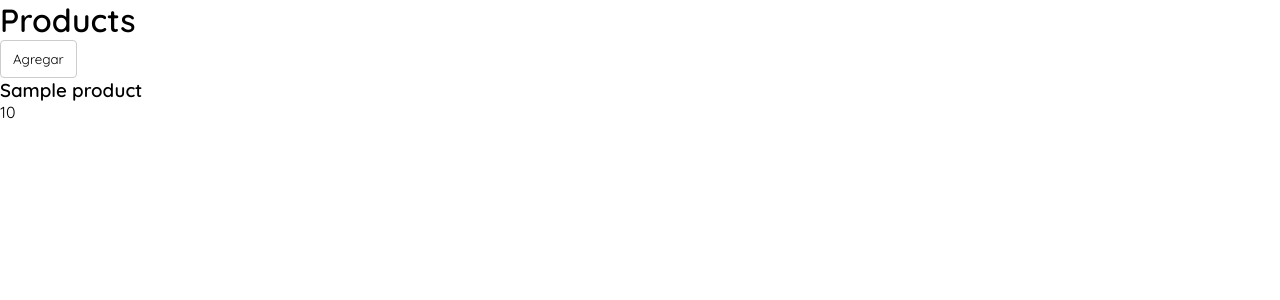
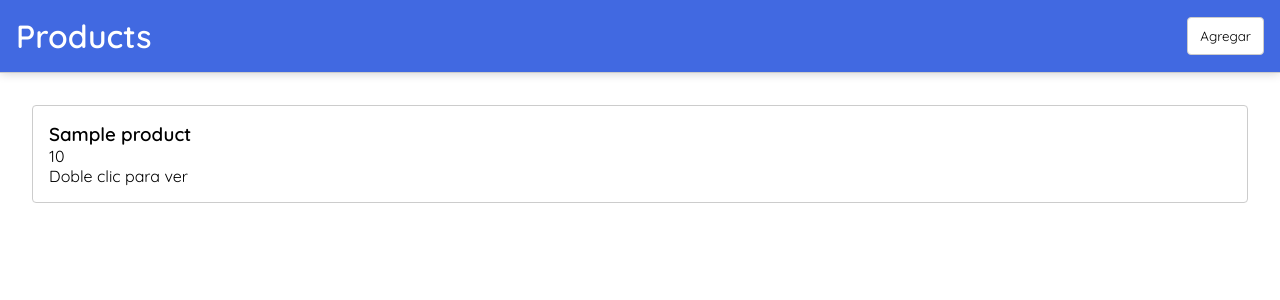
Before and after one commit to jdprietom03/Flask-template, a Flask app: template templates/products.html in a window 1280 px wide. Shown: the top 300 px of the page. Run offline with Flask 2, Linux system fonts and the light colour scheme; the template is opened without the code that fills it: most values are stand-ins (such as "Sample title", 1, 10 or a date in 2020).

Commit message:
New changes

```diff
--- a/static/scripts/main.js
+++ b/static/scripts/main.js
@@ -1,6 +1,7 @@
 
 const closeModal = () => {
     document.querySelector('.modal').classList.remove('is-active');
+    document.querySelector('.modal').classList.add('is-hidden');
 }
 
 const hideEditable = (input) => {
--- a/static/scripts/products.js
+++ b/static/scripts/products.js
@@ -5,6 +5,7 @@ const showItem = (item) => {
     document.getElementById('update-button').innerText = 'Actualizar';
     document.querySelector('#form-product').method = 'PUT';
     modal.classList.add('is-active');
+    modal.classList.remove('is-hidden');
 
 
     if(!item || !item.dataset) return;
@@ -43,7 +44,9 @@ const getData = () => {
     const inputs = Array.from(form.elements);
 
     inputs.forEach((input) => {
-        const { tagName, name, value } = input;
+        let { tagName, name, value, type } = input;
+
+        value = type === 'number' ? parseFloat(value) : value;
 
         if (tagName !== 'BUTTON' && name !== 'id')
         {
@@ -52,6 +55,7 @@ const getData = () => {
             }else{
                 body[name] = value;
             }
+
         }
     })
 
--- a/static/styles/styles.css
+++ b/static/styles/styles.css
@@ -9,7 +9,6 @@
 }
 
 .modal {
-    display: none;
     position: absolute;
     width: 100vw;
     height: 100vh;
@@ -174,6 +173,61 @@ input {
     font-size: 1rem;
 }
 
+.items-group{
+    display: flex;
+    flex-direction: column;
+    gap: 1rem;
+    padding: 2rem;
+    list-style: none;
+}
+
+.card-item{
+    display: flex;
+    justify-content: space-between;
+    align-items: center;
+    padding: 1rem;
+    border: 1px solid #ccc;
+    border-radius: 4px;
+    cursor: pointer;
+}
+
+.card-item:hover{
+    background-color: #f5f5f5;
+    transform: scale(1.01);
+}
+
+.card-content{
+    display: flex;
+    flex-direction: column;
+    gap: 1rem;
+}
+
+.header{
+    display: flex;
+    justify-content: space-between;
+    align-items: center;
+    padding: 1rem;
+    border-bottom: 1px solid #ccc;
+    background-color: royalblue;
+    color: white;
+    box-shadow: 0 0 10px 0 rgba(0, 0, 0, 0.2);
+}
+
+.modal.is-active  .modal-content{
+    animation: modal-animation 0.5s ease-in;
+}
+
+@keyframes modal-animation {
+    0% {
+        opacity: 0;
+        transform: scale(0.5);
+    }
+    100% {
+        opacity: 1;
+        transform: scale(1);
+    }
+}
+
 @keyframes input-animation{
     0%{
         border-color:rgb(68, 166, 246);
--- a/templates/products.html
+++ b/templates/products.html
@@ -5,11 +5,11 @@
         <link rel="stylesheet" href="{{ url_for('static',filename='styles/styles.css') }}">
     </head>
     <body>
-        <div>
+        <div class="header">
             <h1>Products</h1>
             <button onclick="addProduct()">Agregar</button>
         </div>
-        <ul>
+        <ul class="items-group">
             {% for product in products %}
                 <li {% for key, value in product.__dict__.items() %}
                         data-{{ key }}="{{ value }}"
@@ -19,13 +19,14 @@
                         <div class="card-item__content">
                             <h3>{{product.name}}</h3>
                             <p>{{product.price}}</p>
+                            <span class="card-advice">Doble clic para ver</span>
                         </div>
                    </div>
                 </li>
             {% endfor %}
         </ul>
 
-        <div class="modal">
+        <div class="modal is-hidden">
             <div class="modal-background"></div>
             <div class="modal-response"></div>
             <div class="modal-content">
```
